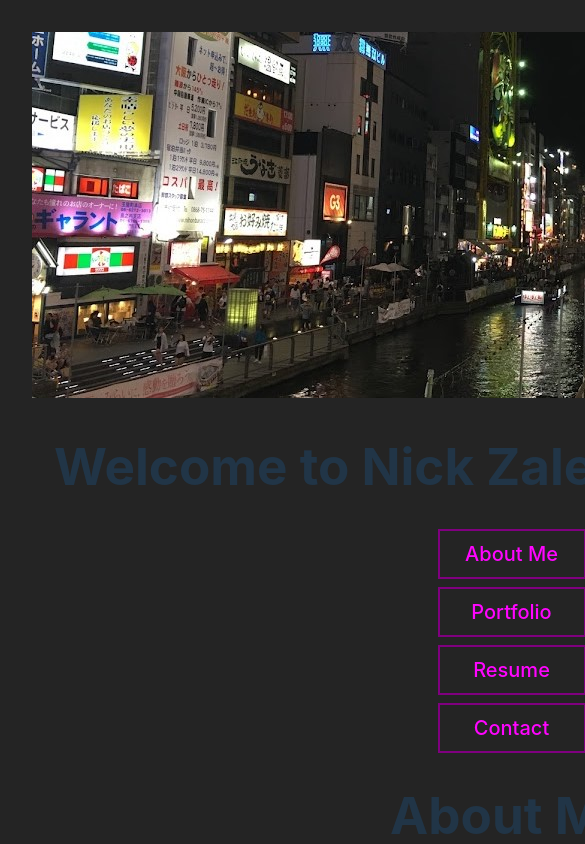
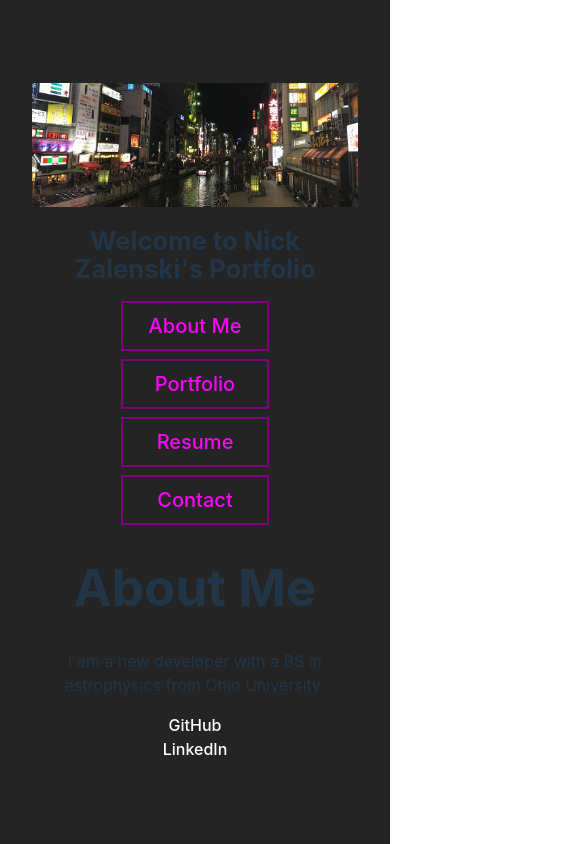
Before and after one commit to ElBoyTM/React-Portfolio, a React (Vite) app in the folder Develop/: page / in a window 390 px wide. Shown: the top 844 px of the page, 585 px wide, since content can reach past the window. Built offline with nearby package versions, Linux system fonts and the light colour scheme.

Commit message:
added more responsiveness to App.css

```diff
--- a/Develop/src/App.css
+++ b/Develop/src/App.css
@@ -13,3 +13,12 @@ ul {
   padding: 2rem;
   text-align: center;
 }
+ @media (max-width: 1000px) {
+  header {
+    font-size: 0.5rem;
+  }
+
+  header img {
+    width: 100%;
+  }
+}
```
